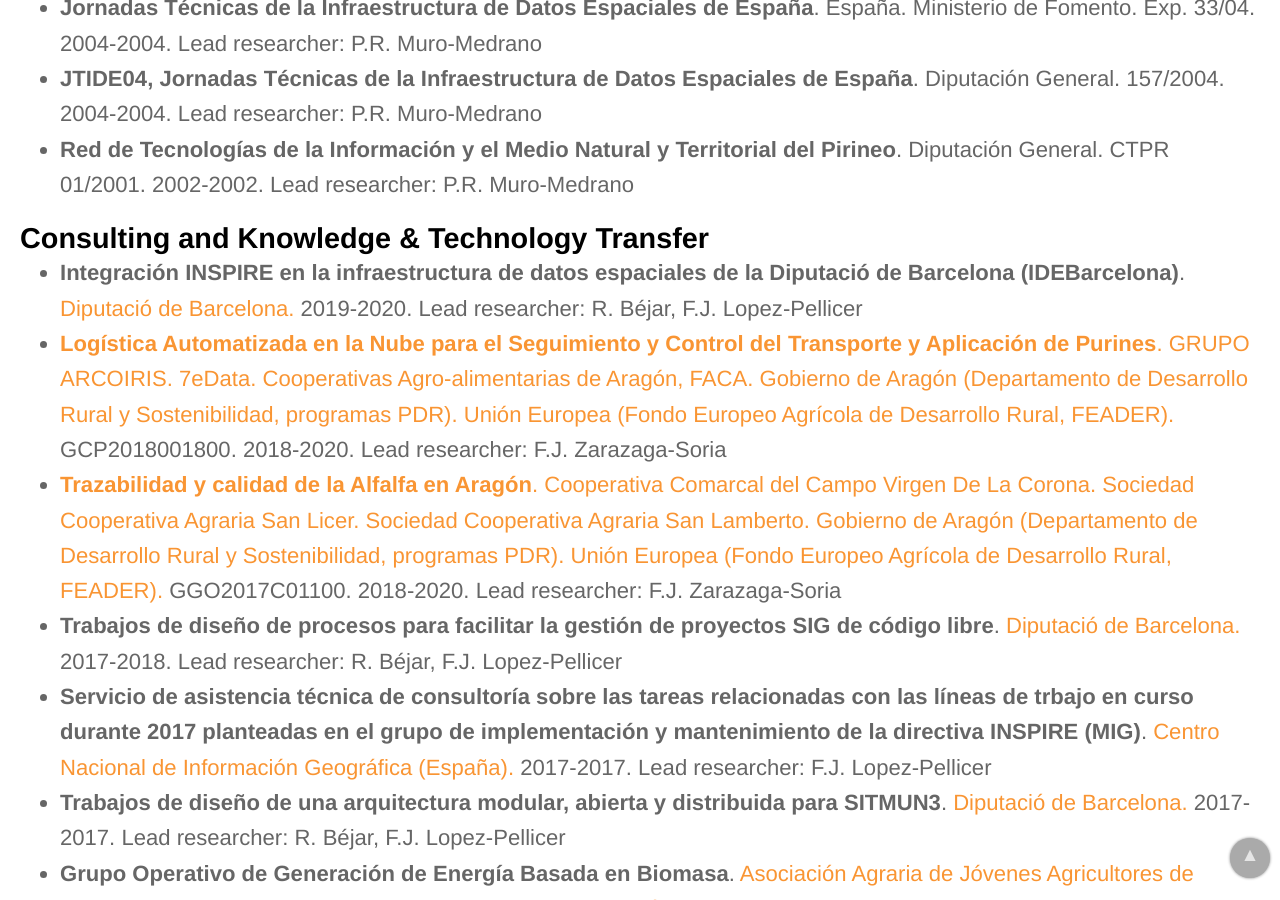
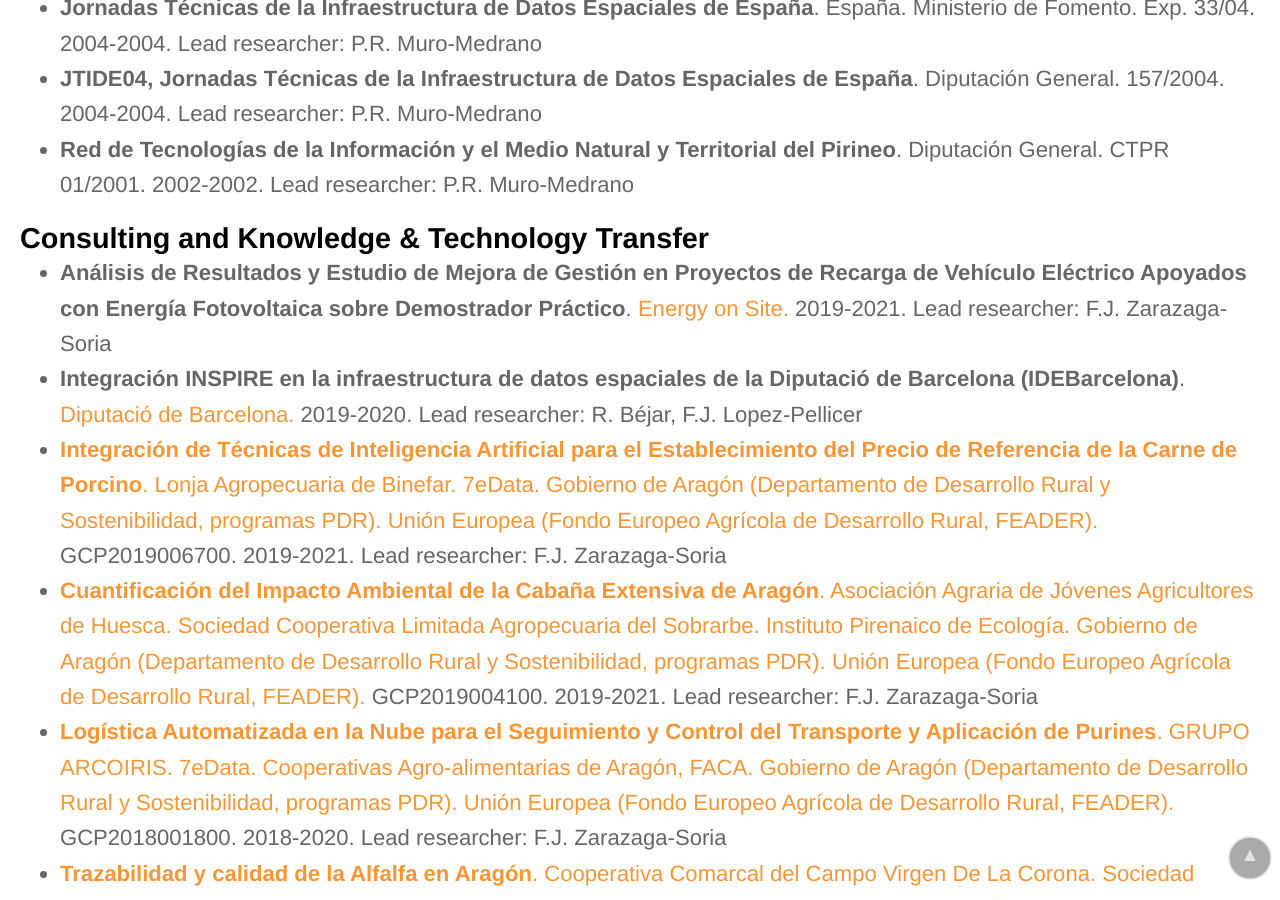
Before and after one commit to IAAA-Lab/IAAA-Lab.github.io, a Jekyll site: the page built from projects.html, in a window 1280 px wide and 900 px high, scrolled down 8795 px. Built offline with Jekyll 4.4.1, drawn with Linux system fonts in a browser that asks for light colours.

Commit message:
Update projects-otri.yml
Añadidos PDR 2019 y algún contrato más

```diff
--- a/_data/projects-otri.yml
+++ b/_data/projects-otri.yml
@@ -1,9 +1,45 @@
+- title: "Análisis de Resultados y Estudio de Mejora de Gestión en Proyectos de Recarga de Vehículo Eléctrico Apoyados con Energía Fotovoltaica sobre Demostrador Práctico"
+  organizations:
+  - organization: Energy on Site
+    organization_url: https://www.energyonsite.es
+  years: 2019-2021
+  main_researcher: F.J. Zarazaga-Soria
 - title: "Integración INSPIRE en la infraestructura de datos espaciales de la Diputació de Barcelona (IDEBarcelona)"
   organizations:
   - organization: Diputació de Barcelona
     organization_url: http://www.diba.cat/
   years: 2019-2020
   main_researcher: R. Béjar, F.J. Lopez-Pellicer
+- title: "Integración de Técnicas de Inteligencia Artificial para el Establecimiento del Precio de Referencia de la Carne de Porcino"
+  organizations:
+  - organization: Lonja Agropecuaria de Binefar
+    organization_url: https://www.lonjabinefar.es
+  - organization: 7eData
+    organization_url: https://7edata.com
+  - organization: Gobierno de Aragón (Departamento de Desarrollo Rural y Sostenibilidad, programas PDR)
+    organization_url: https://www.aragon.es
+  - organization: Unión Europea (Fondo Europeo Agrícola de Desarrollo Rural, FEADER)
+    organization_url: https://ec.europa.eu/regional_policy/es/policy/what/glossary/e/european-agricultural-fund-for-rural-development
+  url: https://www.lonjaporcino.es
+  reference: GCP2019006700
+  years: 2019-2021
+  main_researcher: F.J. Zarazaga-Soria
+- title: "Cuantificación del Impacto Ambiental de la Cabaña Extensiva de Aragón"
+  organizations:
+  - organization: Asociación Agraria de Jóvenes Agricultores de Huesca
+    organization_url: https://www.asajahuesca.es
+  - organization: Sociedad Cooperativa Limitada Agropecuaria del Sobrarbe
+    organization_url: https://www.sclas.com
+  - organization: Instituto Pirenaico de Ecología
+    organization_url: https://www.ipe.csic.es/
+  - organization: Gobierno de Aragón (Departamento de Desarrollo Rural y Sostenibilidad, programas PDR)
+    organization_url: https://www.aragon.es
+  - organization: Unión Europea (Fondo Europeo Agrícola de Desarrollo Rural, FEADER)
+    organization_url: https://ec.europa.eu/regional_policy/es/policy/what/glossary/e/european-agricultural-fund-for-rural-development
+  url: https://www.asajahuesca.es/info/seguimiento-y-control-de-la-cabana-extensiva-en-aragon
+  reference: GCP2019004100
+  years: 2019-2021
+  main_researcher: F.J. Zarazaga-Soria
 - title: "Logística Automatizada en la Nube para el Seguimiento y Control del Transporte y Aplicación de Purines"
   organizations:
   - organization: GRUPO ARCOIRIS
@@ -99,7 +135,7 @@
   years: 2016-2016
   main_researcher: F.J. Lopez-Pellicer
 - title: "Grupo de Cooperación: Seguimiento y Control de la cabaña extensiva de Aragón"
-  url: http://www.asajaextensivo.com/
+  url: https://www.asajahuesca.es/info/seguimiento-y-control-de-la-cabana-extensiva-en-aragon
   organizations:
   - organization: Asociación Agraria de Jóvenes Agricultores de Huesca
     organization_url: http://www.asajahuesca.es/
@@ -111,7 +147,7 @@
   years: 2016-2018
   main_researcher: F.J. Zarazaga-Soria
 - title: "Grupo de Cooperación: Peritación de la Generación de Purines en las explotaciones porcinas aragonesas"
-  url: http://www.asajaporcino.com/
+  url: https://www.asajahuesca.es/info/peritacion-de-la-generacion-de-purines-en-la-explotaciones-porcinas-aragonesas
   organizations:
   - organization: Asociación Agraria de Jóvenes Agricultores de Huesca
     organization_url: http://www.asajahuesca.es/
```
